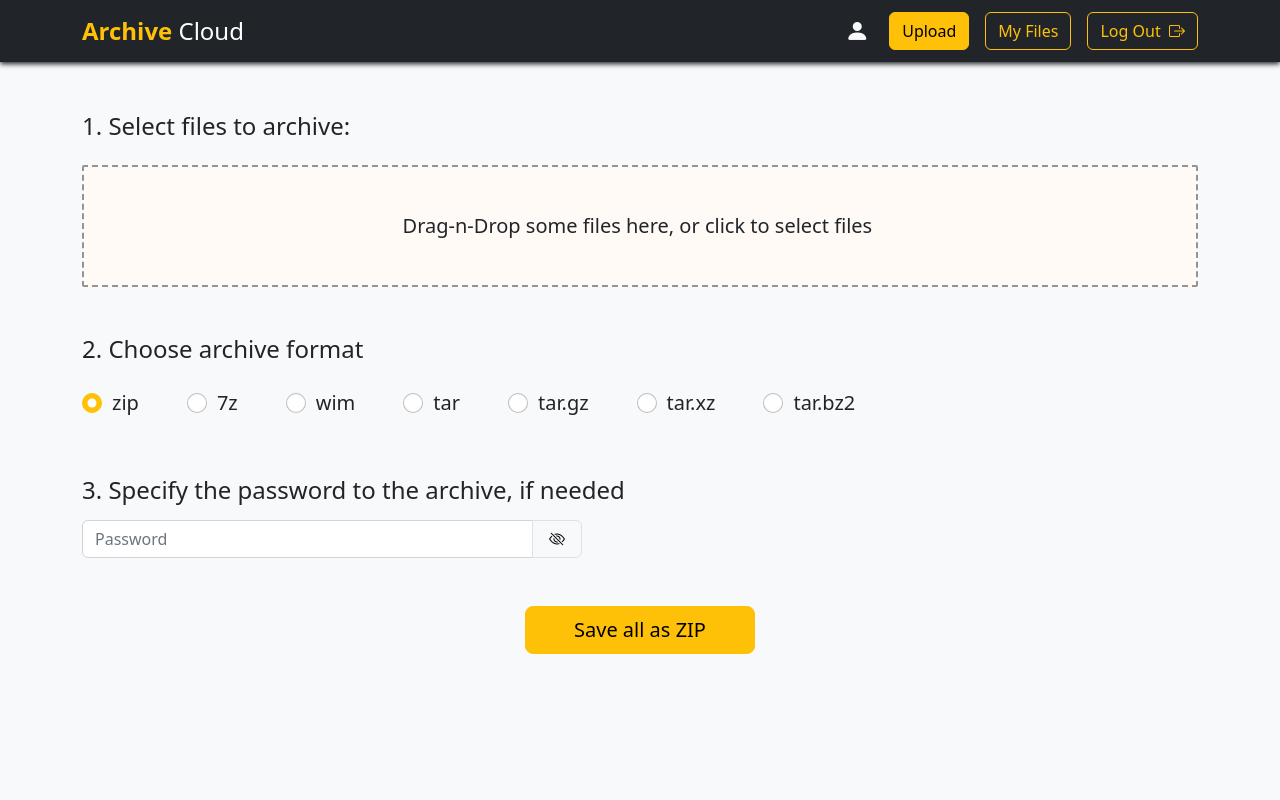
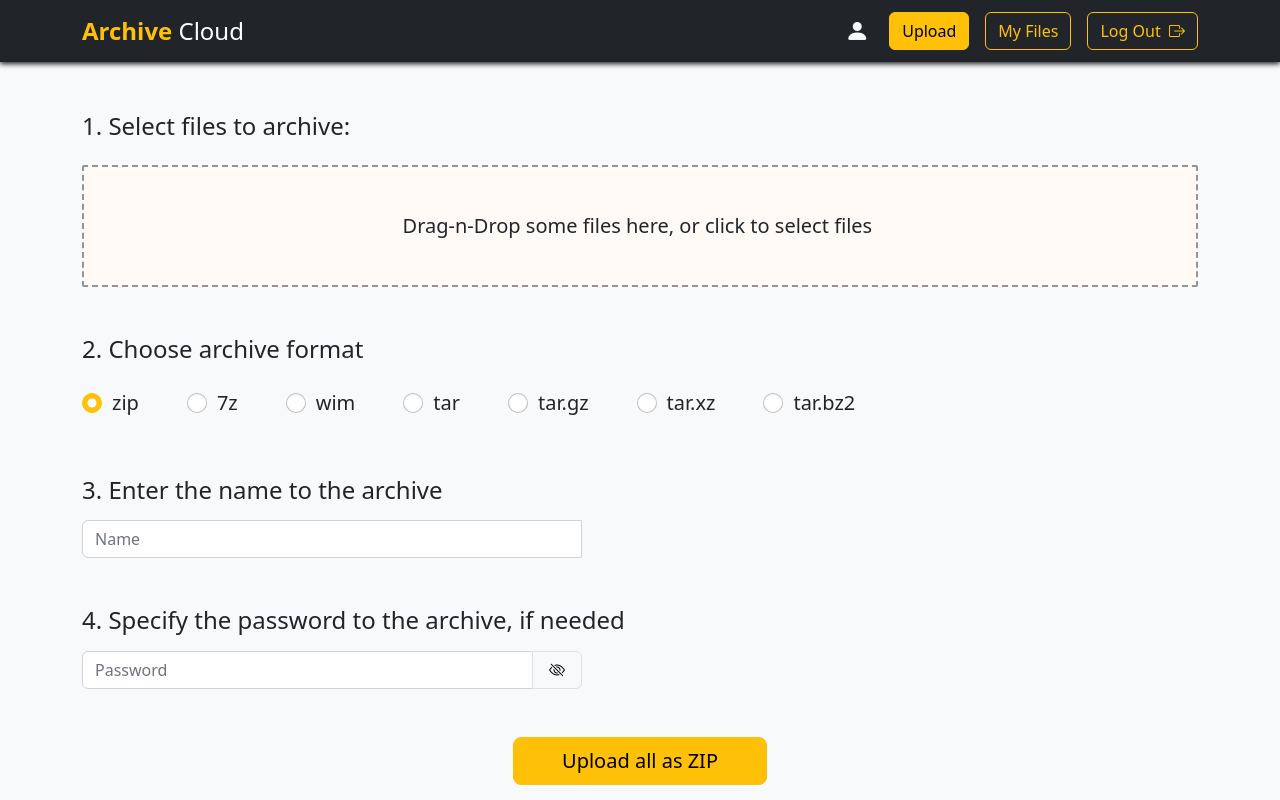
Before and after one commit to try-catch-f1nally/archive-cloud, a React (Create React App) app in the folder client/: page /upload in a window 1280 px wide. Built offline with nearby package versions, Linux system fonts and the light colour scheme; sample sign-in values are in the browser's storage.

Commit message:
Add name field to archive form

```diff
--- a/client/src/components/ArchiveForm/ArchiveForm.tsx
+++ b/client/src/components/ArchiveForm/ArchiveForm.tsx
@@ -13,10 +13,12 @@ const ArchiveForm: FC = () => {
   const archiveFormats = ['zip', '7z', 'wim', 'tar', 'tar.gz', 'tar.xz', 'tar.bz2'];
   const [showPasswordField, setShowPasswordField] = useState(false);
   const validationSchema = Yup.object().shape({
-    files: Yup.array().min(1, 'Please select at least one file')
+    files: Yup.array().min(1, 'Please select at least one file'),
+    name: Yup.string().required('Please enter the name of the archive')
   });
 
   const initialValues: CreateArchiveBody = {
+    name: '',
     files: [],
     format: 'zip'
   };
@@ -61,7 +63,22 @@ const ArchiveForm: FC = () => {
               />
             ))}
           </div>
-          <h4 className={'mt-5 mb-3'}>3. Specify the password to the archive, if needed</h4>
+          <h4 className={'mt-5 mb-3'}>3. Enter the name to the archive</h4>
+          <Form.Group>
+            <InputGroup style={{width: 500}}>
+              <Form.Control
+                name={'name'}
+                value={values.name}
+                onChange={handleChange}
+                isInvalid={touched.name && !!errors.name}
+                type={'text'}
+                placeholder={'Name'}
+                required
+              />
+              <Form.Control.Feedback type={'invalid'}>{errors.name}</Form.Control.Feedback>
+            </InputGroup>
+          </Form.Group>
+          <h4 className={'mt-5 mb-3'}>4. Specify the password to the archive, if needed</h4>
           <Form.Group>
             <InputGroup style={{width: 500}}>
               <Form.Control
@@ -85,7 +102,7 @@ const ArchiveForm: FC = () => {
             </InputGroup>
           </Form.Group>
           <Button size={'lg'} type={'submit'} className={'px-5 d-block m-auto mt-5'}>
-            Save all as {values.format.toUpperCase()}
+            Upload all as {values.format.toUpperCase()}
             {isLoading && <Spinner className="ms-2" animation="border" variant="dark" size="sm" />}
           </Button>
         </Form>
--- a/client/src/redux/archive/types.ts
+++ b/client/src/redux/archive/types.ts
@@ -1,6 +1,7 @@
 export type ArchiveState = ArchivingProgress;
 
 export interface CreateArchiveBody {
+  name: string;
   files: Array<Blob>;
   format: string;
   password?: string;
```
